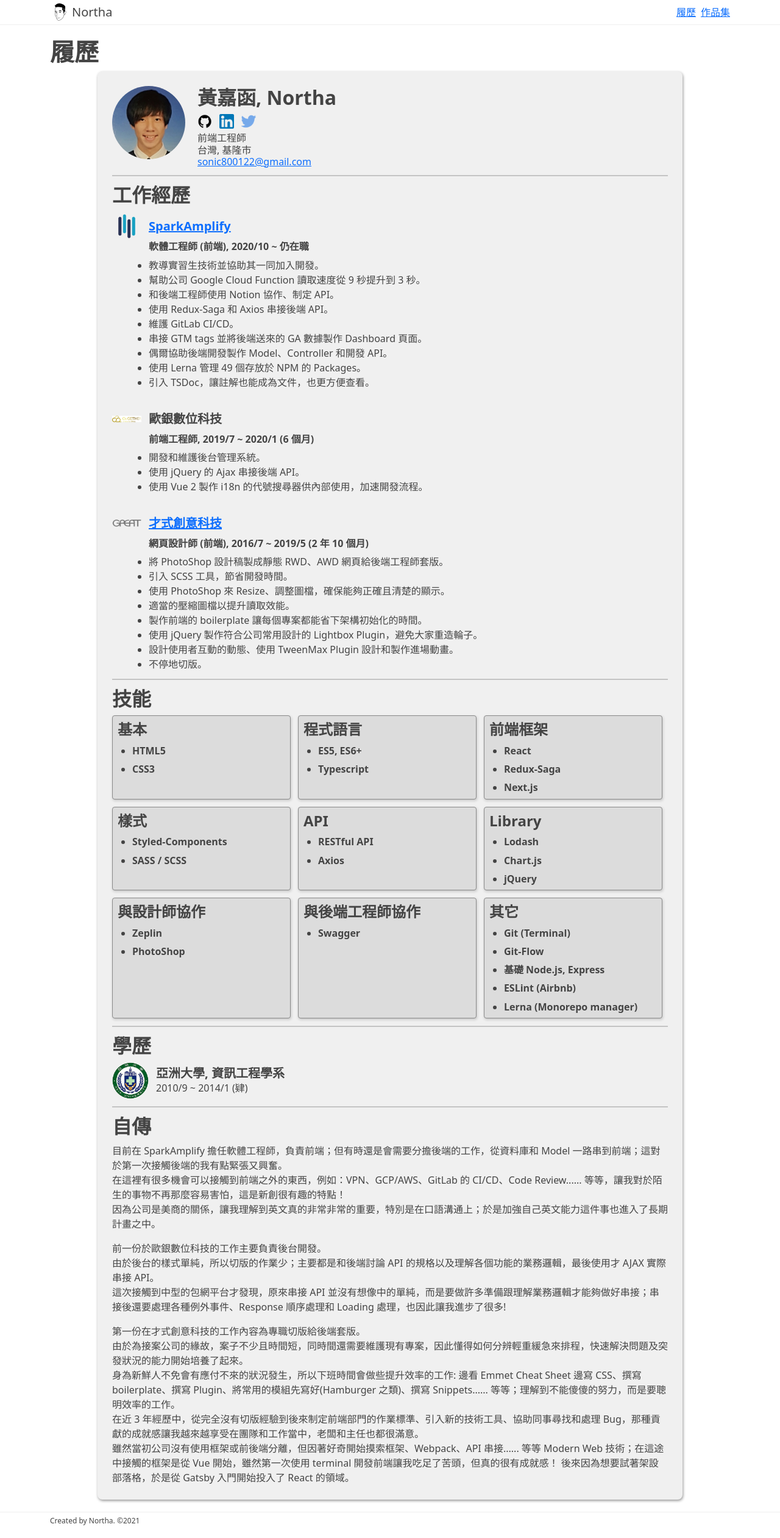
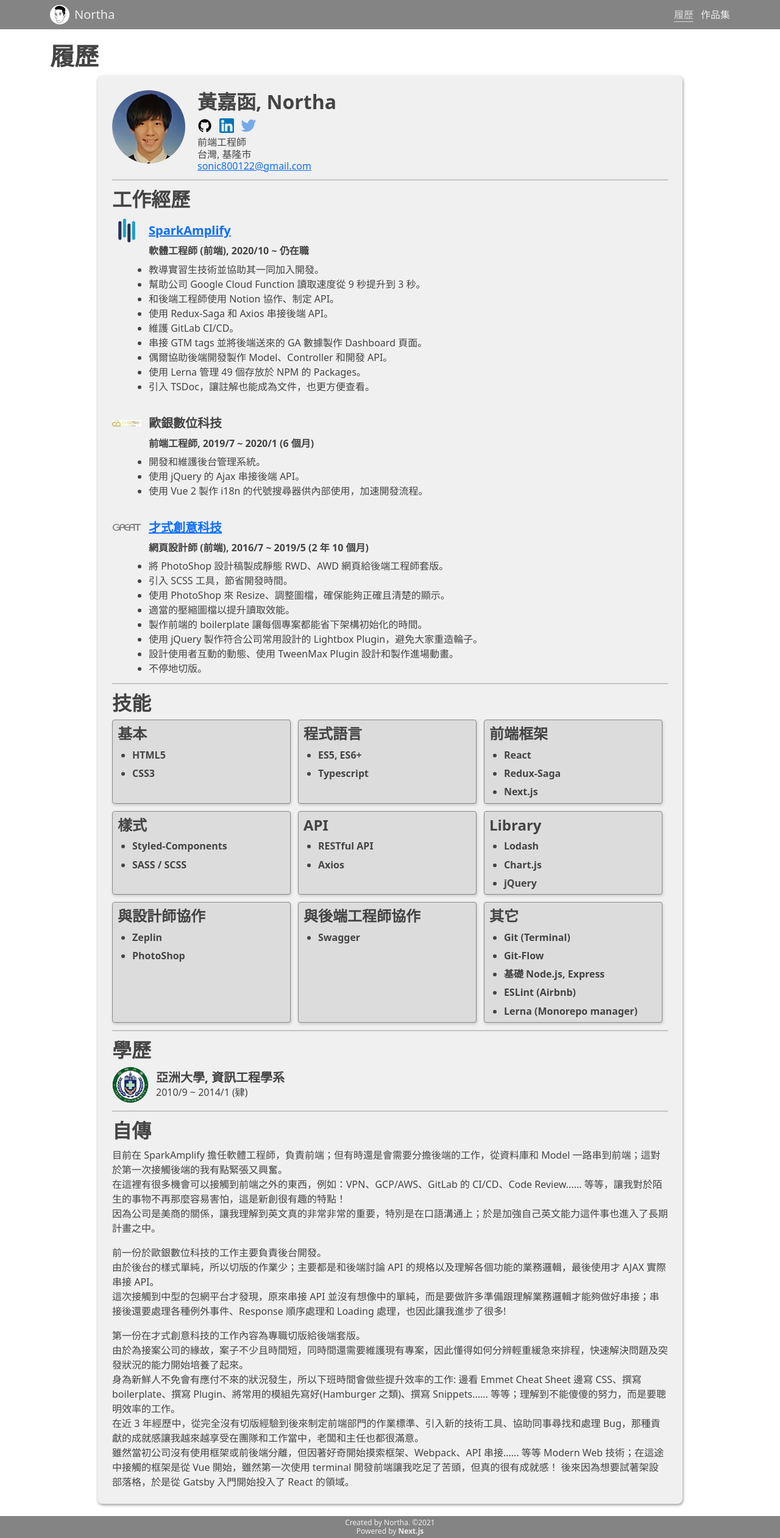
Before and after one commit to NorthaHuang/my_resume, a Next.js app: page / in a window 1280 px wide. Shown: the whole page at 61% size. Built offline with nearby package versions, Linux system fonts and the light colour scheme.

Commit message:
style(header-footer): style adjustment

```diff
--- a/src/views/Footer/index.tsx
+++ b/src/views/Footer/index.tsx
@@ -8,10 +8,13 @@ const thisYear = new Date().getFullYear();
 const Footer: React.FC = () => (
   <S.Wrapper>
     <Grid>
-      <S.Copyright>
+      <S.Text>
         Created by Northa. ©{startYear}
         {thisYear > startYear && `~${thisYear}`}
-      </S.Copyright>
+      </S.Text>
+      <S.Text>
+        Powered by <strong>Next.js</strong>
+      </S.Text>
     </Grid>
   </S.Wrapper>
 );
--- a/src/views/Footer/styled.tsx
+++ b/src/views/Footer/styled.tsx
@@ -1,12 +1,17 @@
 import styled from 'styled-components';
+import { rgba } from 'polished';
 
 export const S = {
   Wrapper: styled.footer`
     padding: 4px 0;
-    border-top: 1px solid ${({ theme: { palette } }) => palette.GALLERY};
     line-height: 1;
+    background-color: ${({ theme: { palette } }) => rgba(palette.BLACK, 0.8)};
   `,
-  Copyright: styled.span`
+  Text: styled.span`
+    color: ${({ theme: { palette } }) => palette.WHITE};
     font-size: 12px;
+    line-height: 1.2;
+    text-align: center;
+    display: block;
   `,
 };
--- a/src/views/Header/index.tsx
+++ b/src/views/Header/index.tsx
@@ -1,3 +1,4 @@
+import { useRouter } from 'next/router';
 import Link from 'next/link';
 import Image from 'next/image';
 
@@ -5,36 +6,36 @@ import Grid from '@components/layout/Grid';
 import { Util } from '@styles/util';
 
 import { S } from './styled';
+import { routes } from './menuRoutes';
 
-const routes = [
-  {
-    name: '履歷',
-    path: '/',
-  },
-  {
-    name: '作品集',
-    path: '/portfolio',
-  },
-];
+const Header: React.FC = () => {
+  const router = useRouter();
+  const currentPathname = router.pathname;
 
-const Header: React.FC = () => (
+  return (
     <S.Wrapper>
       <Grid>
         <Util.FlexBox>
           {/* Logo */}
-        <Util.FlexBox gap="0 4px">
+          <Link passHref href="/">
+            <S.AnchorLink noInteration>
+              <Util.FlexBox gap="0 8px">
                 <S.ImageWrapper>
                   <Image src="/images/logo.png" alt="Northa 的手繪大頭貼" width={32} height={32} />
                 </S.ImageWrapper>
                 <S.WebsiteName>Northa</S.WebsiteName>
               </Util.FlexBox>
+            </S.AnchorLink>
+          </Link>
 
           {/* Menu */}
-        <S.MenuList as="ul" gap="0 8px">
+          <S.MenuList as="ul" gap="0 12px">
             {routes.map((route) => (
               <li key={route.name}>
-              <Link href={route.path}>
-                <a>{route.name}</a>
+                <Link passHref href={route.path}>
+                  <S.AnchorLink isActive={currentPathname === route.path}>
+                    {route.name}
+                  </S.AnchorLink>
                 </Link>
               </li>
             ))}
@@ -43,5 +44,6 @@ const Header: React.FC = () => (
       </Grid>
     </S.Wrapper>
   );
+};
 
 export default Header;
--- /dev/null
+++ b/src/views/Header/menuRoutes.ts
@@ -0,0 +1,10 @@
+export const routes = [
+  {
+    name: '履歷',
+    path: '/',
+  },
+  {
+    name: '作品集',
+    path: '/portfolio',
+  },
+];
--- a/src/views/Header/styled.tsx
+++ b/src/views/Header/styled.tsx
@@ -1,19 +1,77 @@
-import styled from 'styled-components';
+import styled, { css } from 'styled-components';
+import { rgba } from 'polished';
 
 import { Util } from '@styles/util';
 
+type AnchorLinkProps = {
+  isActive?: boolean;
+  noInteration?: boolean;
+};
+
 export const S = {
   Wrapper: styled.header`
-    padding: 4px 0;
-    border-bottom: 1px solid ${({ theme: { palette } }) => palette.GALLERY};
+    padding: 8px 0;
+    backdrop-filter: blur(4px);
+    background-color: ${({ theme: { palette } }) => rgba(palette.BLACK, 0.8)};
+    z-index: ${({ theme: { zIndex } }) => zIndex.MERCURY};
+    position: sticky;
+    top: 0;
+  `,
+
+  AnchorLink: styled.a<AnchorLinkProps>`
+    color: ${({ theme: { palette } }) => palette.WHITE};
+    text-decoration: none;
+    position: relative;
+
+    ${({ noInteration }) =>
+      !noInteration &&
+      css`
+        &:before {
+          content: '';
+          width: 0;
+          height: 1px;
+          margin: auto;
+          transition: ${({ theme: { transitions } }) => transitions.duration.standard}ms;
+          opacity: 0;
+          display: block;
+          background-color: ${({ theme: { palette } }) => palette.WHITE};
+          position: absolute;
+          top: 100%;
+          left: 0;
+          right: 0;
+        }
+
+        &:hover {
+          color: ${({ theme: { palette } }) => palette.WHITE};
+
+          &:before {
+            width: 100%;
+            opacity: 1;
+          }
+        }
+
+        ${({ isActive = false }: AnchorLinkProps) =>
+          isActive &&
+          css`
+            opacity: 0.8;
+            pointer-events: none;
+
+            &:before {
+              width: 100%;
+              opacity: 1;
+            }
+          `}
+      `}
   `,
 
   // Logo
   ImageWrapper: styled.div`
-    border-radius: 100%;
+    overflow: hidden;
+    border-radius: 100em;
     line-height: 0;
   `,
   WebsiteName: styled.span`
+    color: ${({ theme: { palette } }) => palette.WHITE};
     font-size: 20px;
   `,
 
```
Also changed, not shown: 1 other file (tests, documents, lock files or other folders). Lines whose indentation alone changed are shown as unchanged.
